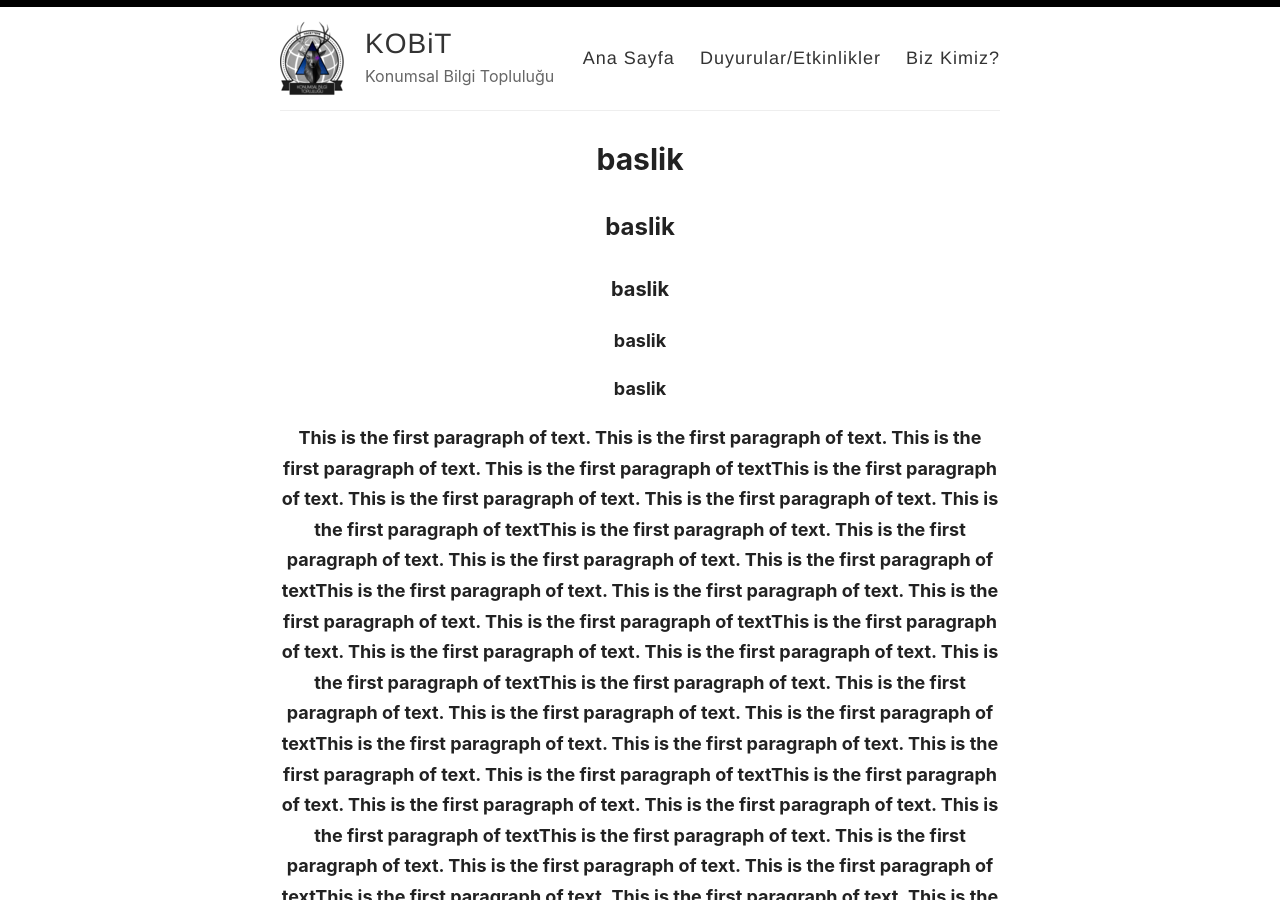
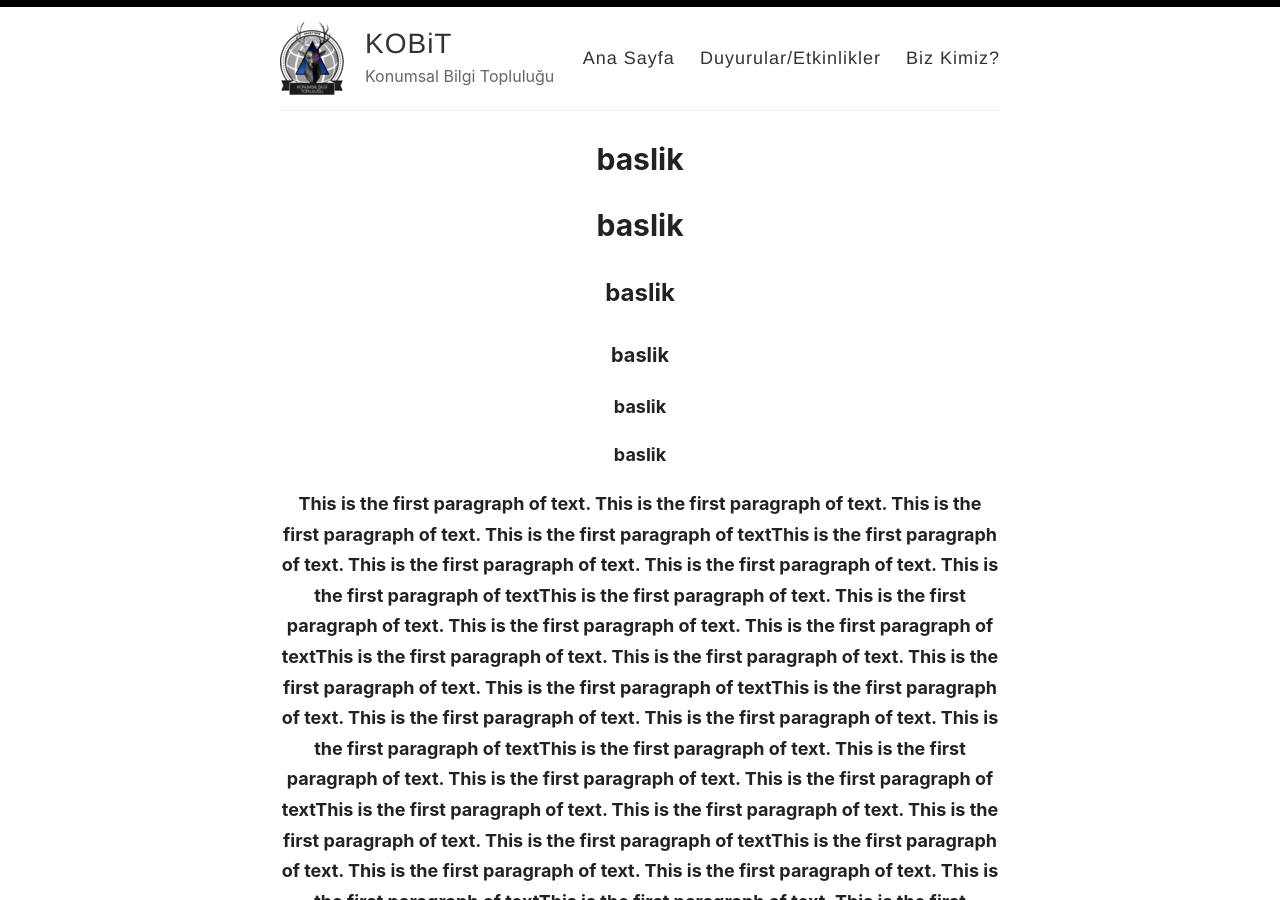
Before and after one commit to kabarmaz/kabarmaz, a Jekyll site: the page built from index.html, in a window 1280 px wide and 900 px high. Built offline with Jekyll 4.4.1, drawn with Linux system fonts in a browser that asks for light colours; the list of posts is cut into pages by our own code.

Commit message:
Update index.html

```diff
--- a/index.html
+++ b/index.html
@@ -3,6 +3,7 @@ layout: page
 ---
 
 <h1> baslik <h1>
+<h1 class= "post" > baslik <h1>
 <h2> baslik <h2>
 <h3> baslik <h3>
 <h4> baslik <h4>
```
